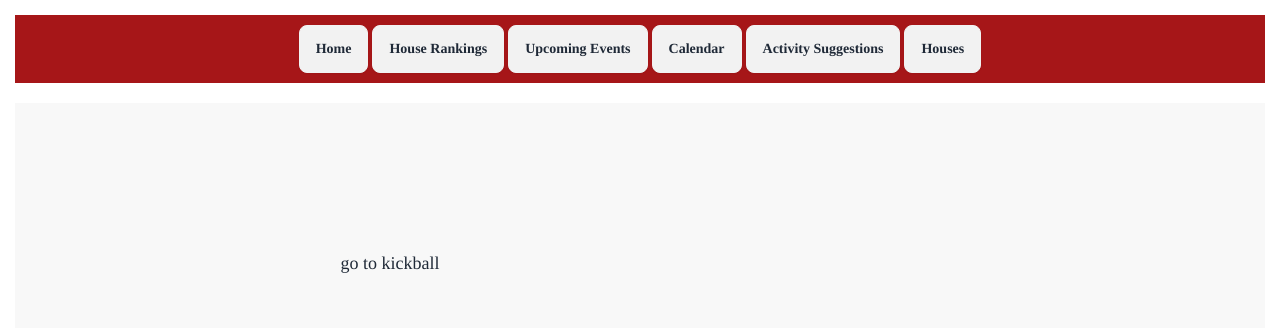
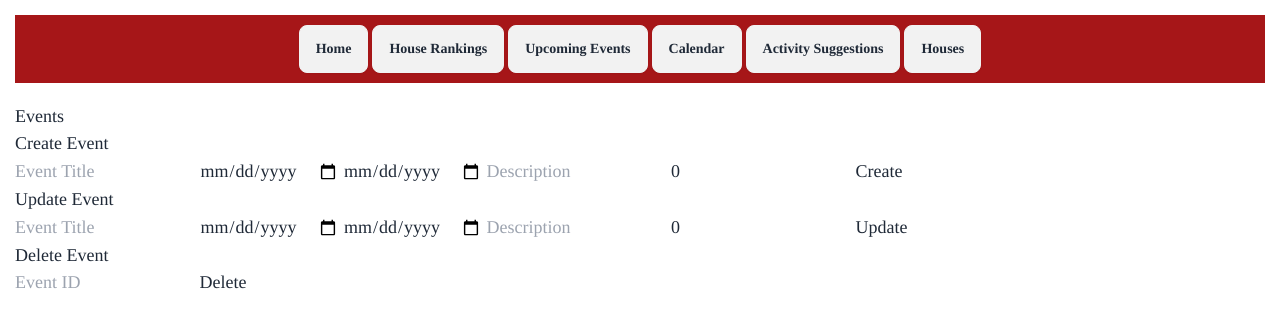
Before and after one commit to prisms-cs-club/cow-says-moo, a SvelteKit app: page /events in a window 1280 px wide. Shown: the top 328 px of the page. Built offline with nearby package versions, Linux system fonts and the light colour scheme.

Commit message:
sample API usage

```diff
--- a/src/routes/events/+page.svelte
+++ b/src/routes/events/+page.svelte
@@ -1,11 +1,9 @@
-<!-- Author: Benjamin Zhao -->
+<!-- Author: Benjamin Zhao
 
 <script></script>
 
-<!--
 	I removed your page header here, since we decided to use Addison's header
 		--Tom Geng
--->
 
 <div id="frame">
 	<div id="kickball_frame" class="event_frame">
@@ -29,4 +27,146 @@
 		height: 320px;
 		width: 60%;
 	}
-</style>
+</style> -->
+
+<script lang="ts">
+	import { onMount } from 'svelte';
+	import type { Event } from '$lib/format.d.ts';
+
+	let events: Event[] = [];
+	let newEvent: Partial<Event> = {
+		title: '',
+		dateStart: '',
+		dateEnd: '',
+		description: '',
+		tier: 0,
+		result: null,
+		winner: null
+	};
+	let updateEvent: Partial<Event> = {
+		title: '',
+		dateStart: '',
+		dateEnd: '',
+		description: '',
+		tier: 0,
+		result: null,
+		winner: null
+	};
+	let deleteEventId = '';
+
+	// Fetch all events on component mount
+	onMount(async () => {
+		await fetchEvents();
+	});
+
+	async function fetchEvents() {
+		try {
+			const response = await fetch('/api/events');
+			if (!response.ok) {
+				throw new Error('Failed to fetch events');
+			}
+			const data: Event[] = await response.json();
+			events = [...data]; // Reassign to trigger reactivity
+		} catch (error) {
+			console.error(error);
+		}
+	}
+
+	async function fetchEventById(id: string) {
+		try {
+			const response = await fetch(`/api/events?id=${id}`);
+			if (!response.ok) {
+				throw new Error('Failed to fetch event');
+			}
+			const event: Event = await response.json();
+			console.log(event);
+		} catch (error) {
+			console.error(error);
+		}
+	}
+
+	async function createEvent() {
+		try {
+			const response = await fetch('/api/events', {
+				method: 'POST',
+				headers: {
+					'Content-Type': 'application/json'
+				},
+				body: JSON.stringify(newEvent)
+			});
+			if (!response.ok) {
+				throw new Error('Failed to create event');
+			}
+			const result: Event = await response.json();
+			console.log(result);
+			await fetchEvents();
+		} catch (error) {
+			console.error(error);
+		}
+	}
+
+	async function updateEventById() {
+		try {
+			const response = await fetch('/api/events', {
+				method: 'PUT',
+				headers: {
+					'Content-Type': 'application/json'
+				},
+				body: JSON.stringify(updateEvent)
+			});
+			if (!response.ok) {
+				throw new Error('Failed to update event');
+			}
+			const result: Event = await response.json();
+			console.log(result);
+			await fetchEvents();
+		} catch (error) {
+			console.error(error);
+		}
+	}
+
+	async function deleteEventById() {
+		try {
+			const response = await fetch(`/api/events?id=${deleteEventId}`, {
+				method: 'DELETE'
+			});
+			if (!response.ok) {
+				throw new Error('Failed to delete event');
+			}
+			const result = await response.json();
+			console.log(result);
+			await fetchEvents();
+		} catch (error) {
+			console.error(error);
+		}
+	}
+</script>
+
+<div>
+	<h1>Events</h1>
+	<ul>
+		{#each events as event}
+			<li>{event.title} - {event.dateStart}</li>
+		{/each}
+	</ul>
+
+	<h2>Create Event</h2>
+	<input type="text" bind:value={newEvent.title} placeholder="Event Title" />
+	<input type="date" bind:value={newEvent.dateStart} placeholder="Start Date" />
+	<input type="date" bind:value={newEvent.dateEnd} placeholder="End Date" />
+	<input type="text" bind:value={newEvent.description} placeholder="Description" />
+	<input type="number" bind:value={newEvent.tier} placeholder="Tier" />
+	<button on:click={createEvent}>Create</button>
+
+	<h2>Update Event</h2>
+	<input type="text" bind:value={updateEvent.title} placeholder="Event Title" />
+	<input type="date" bind:value={updateEvent.dateStart} placeholder="Start Date" />
+	<input type="date" bind:value={updateEvent.dateEnd} placeholder="End Date" />
+	<input type="text" bind:value={updateEvent.description} placeholder="Description" />
+	<input type="number" bind:value={updateEvent.tier} placeholder="Tier" />
+	<button on:click={updateEventById}>Update</button>
+
+	<h2>Delete Event</h2>
+	<input type="text" bind:value={deleteEventId} placeholder="Event ID" />
+	<button on:click={deleteEventById}>Delete</button>
+</div>
```
